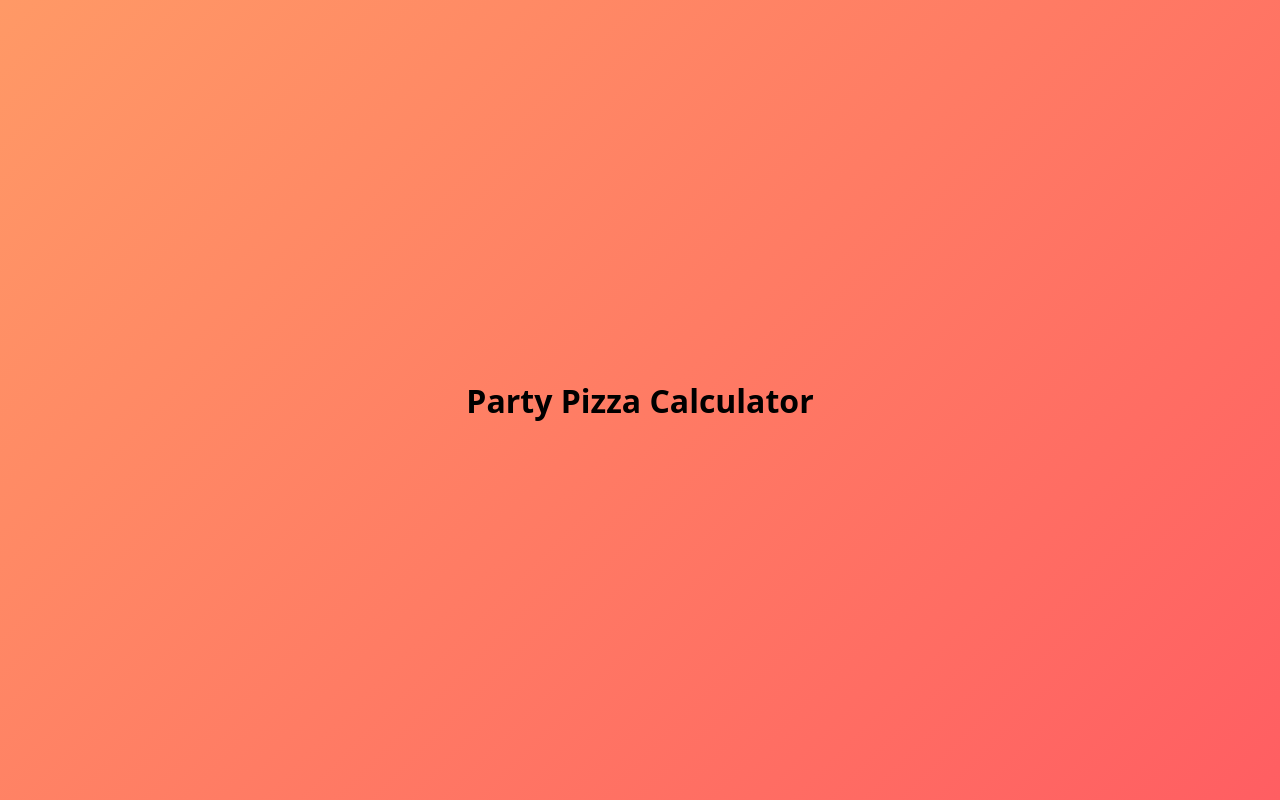
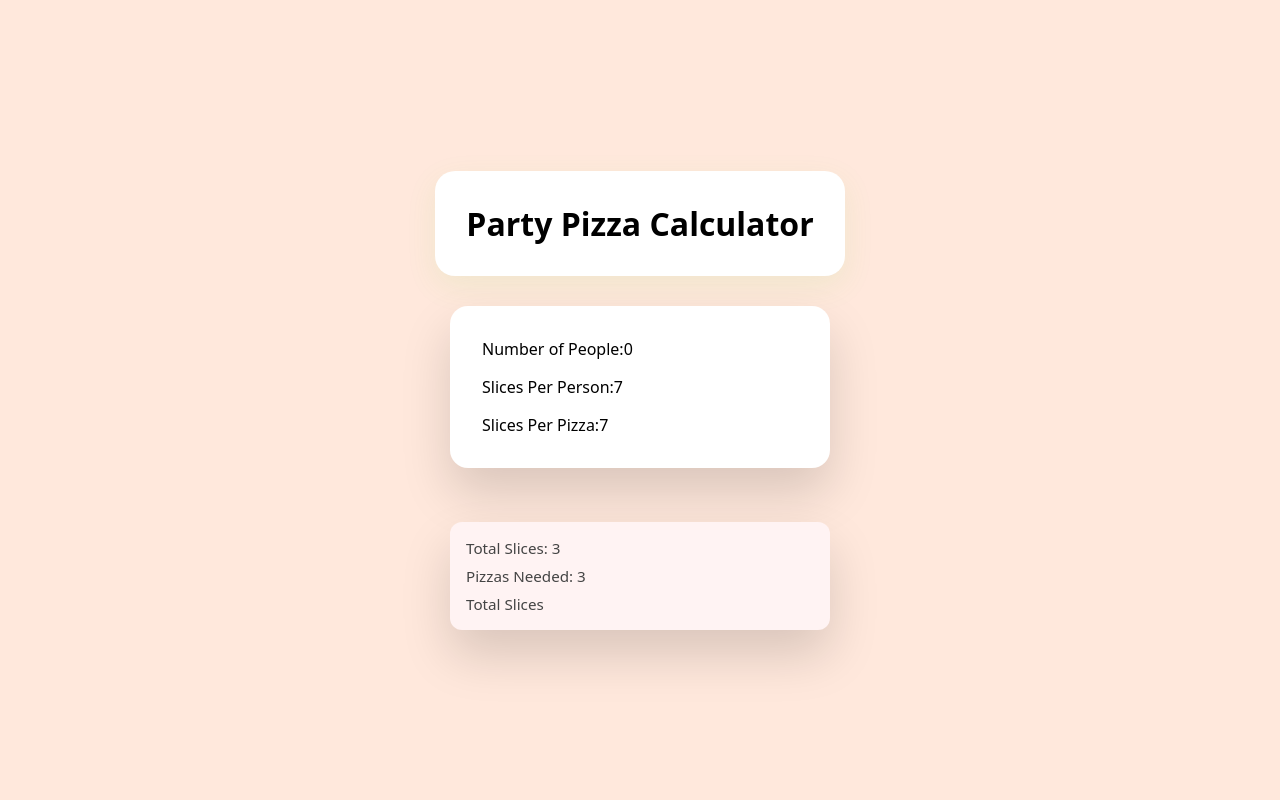
Before and after one commit to heonaliu/pizza-calculator, a React (Vite) app: page / in a window 1280 px wide. Built offline with nearby package versions, Linux system fonts and the light colour scheme.

Commit message:
create basic framework

```diff
--- a/src/App.jsx
+++ b/src/App.jsx
@@ -1,8 +1,14 @@
 import React from "react";
+import { ResultsSection } from "./components/ResultsSection";
+import { InputSection } from "./components/InputsSection";
 function App() {
   return (
     <div className="app">
-      <h1>Party Pizza Calculator</h1>
+      <div>
+        <h1 className="header">Party Pizza Calculator</h1>
+      </div>
+      <InputSection />
+      <ResultsSection />
     </div>
   );
 }
--- a/src/components/InputsSection.jsx
+++ b/src/components/InputsSection.jsx
@@ -0,0 +1,10 @@
+import { useState } from "react";
+export const InputSection = () => {
+  return (
+    <div className="inputs-section card">
+      <p>Number of People:0</p>
+      <p>Slices Per Person:7</p>
+      <p> Slices Per Pizza:7</p>
+    </div>
+  );
+};
--- a/src/components/PartyCalculator.jsx
+++ b/src/components/PartyCalculator.jsx
@@ -0,0 +1,3 @@
+export const PartyCalculator = () => {
+  return <div>Hello World</div>;
+};
--- a/src/components/ResultsSection.jsx
+++ b/src/components/ResultsSection.jsx
@@ -0,0 +1,9 @@
+export const ResultsSection = () => {
+  return (
+    <div className="results-section card">
+      <p>Total Slices: 3</p>
+      <p>Pizzas Needed: 3</p>
+      <p>Total Slices</p>
+    </div>
+  );
+};
--- a/src/index.css
+++ b/src/index.css
@@ -14,21 +14,34 @@
 ========================= */
 body {
   min-height: 100vh;
-  background: linear-gradient(135deg, #ff9966, #ff5e62);
+  background: #ffe8dc;
   display: flex;
   justify-content: center;
   align-items: center;
+}
+
+.header {
+  display: flex;
+  flex-direction: column;
+  align-items: center;
+  gap: 20px;
+  background: #fff;
+  padding: 30px;
+  border-radius: 20px;
+  box-shadow: 0 10px 30px rgba(110, 216, 68, 0.1);
+  width: 100%;
+  max-width: 600px;
+  border: 1px solid rgba(255, 255, 255, 0.1);
 }
 
 /* =========================
    APP WRAPPER
 ========================= */
 .app {
-  width: 100%;
-  padding: 1rem;
   display: flex;
-  justify-content: center;
+  flex-direction: column;
   align-items: center;
+  gap: 30px;
 }
 
 /* =========================
@@ -44,7 +57,7 @@ body {
 }
 
 .card:hover {
-  transform: translateY(-4px);
+  transform: translateY(-2px);
 }
 
 .card h1 {
```
